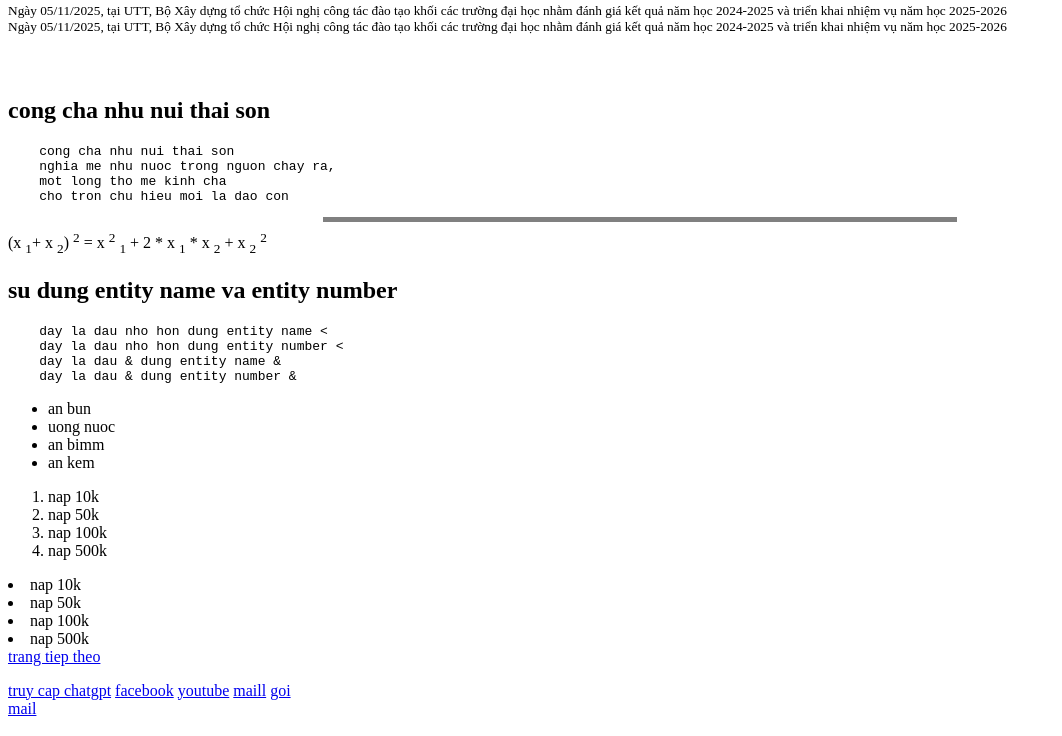
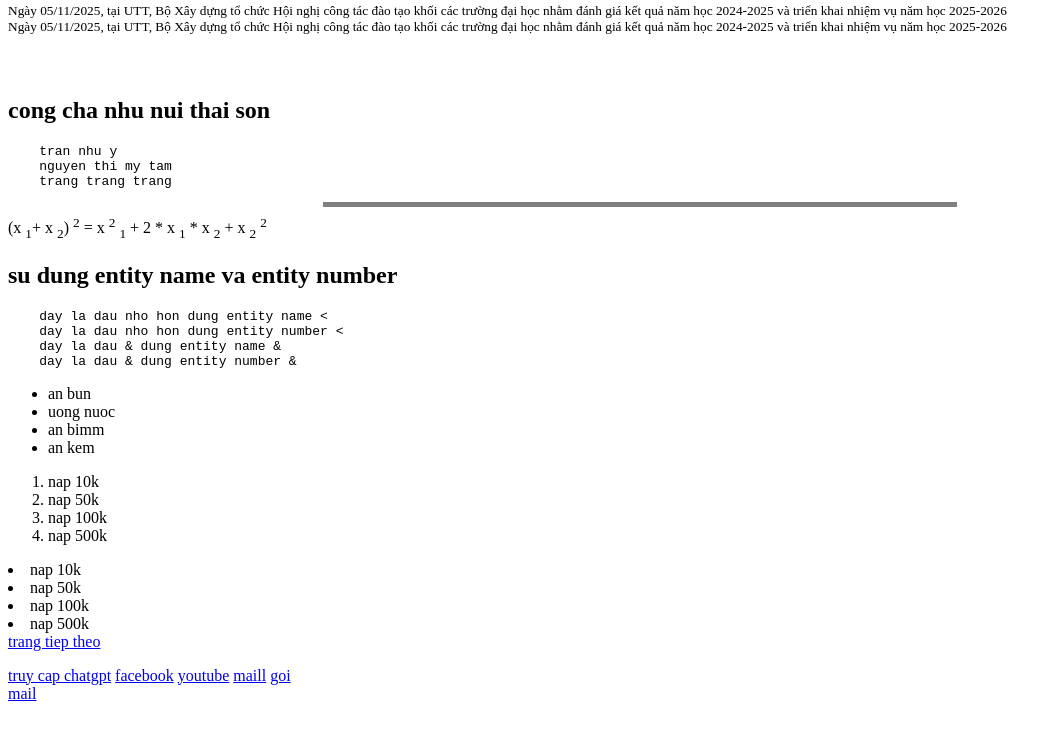
Before and after one commit to trannhuy24t/trannhuy345, a plain HTML site: page index.html in a window 1280 px wide. Shown: the part 867-1603 px from the top of the page, without its empty margins (0-1062 px from the left). Drawn offline with Linux system fonts and the light colour scheme.

Commit message:
Modify poem content in index.html
Updated the content of a poem in the HTML file.

```diff
--- a/index.html
+++ b/index.html
@@ -50,10 +50,9 @@ Bộ Xây dựng tổ chức Hội nghị công tác đào tạo khối các tr
 <br>
 <h2>cong cha nhu nui thai son</h2>
 <pre>
-    cong cha nhu nui thai son
-    nghia me nhu nuoc trong nguon chay ra,
-    mot long tho me kinh cha
-    cho tron chu hieu moi la dao con
+    tran nhu y
+    nguyen thi my tam
+    trang trang trang
 </pre>
 <hr noshade size="5" align="center" width="50%">
 (x <sub>1</sub>+ x <sub>2</sub>) <sup>2</sup> =
```
